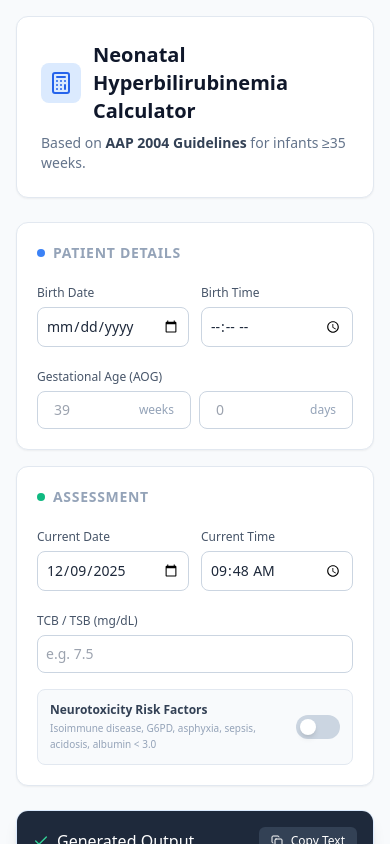
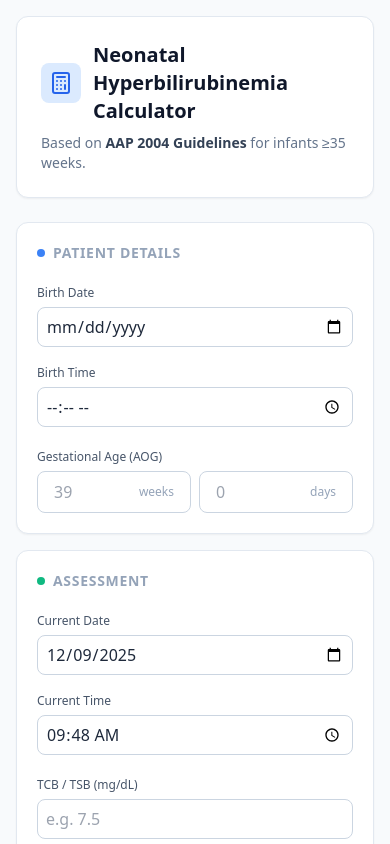
Before and after one commit to cvee112/bilicalc, a React (Vite) app: page / in a window 390 px wide. Shown: the top 844 px of the page. Built offline with nearby package versions, Linux system fonts and the light colour scheme.

Commit message:
Fix mobile layout and input zoom

```diff
--- a/src/App.jsx
+++ b/src/App.jsx
@@ -22,20 +22,17 @@ export default function NeonatalJaundiceCalculator() {
     const now = new Date();
 
     // Manual formatting to ensure Local Time (not UTC)
-    // Format: YYYY-MM-DD
     const year = now.getFullYear();
     const month = String(now.getMonth() + 1).padStart(2, '0');
     const day = String(now.getDate()).padStart(2, '0');
     const dateStr = `${year}-${month}-${day}`;
 
-    // Format: HH:MM
     const hours = String(now.getHours()).padStart(2, '0');
     const minutes = String(now.getMinutes()).padStart(2, '0');
     const timeStr = `${hours}:${minutes}`;
 
     setCurrentDate(dateStr);
     setCurrentTime(timeStr);
-    // Note: We leave DOB and TOB empty intentionally
   }, []);
 
   // --- Calculations ---
@@ -55,7 +52,6 @@ export default function NeonatalJaundiceCalculator() {
 
   // 2. Determine Neonatal Risk Category (AAP 2004 Guidelines)
   const riskCategory = useMemo(() => {
-    // Handle empty inputs safely
     if (gestationWeeks === '' && gestationDays === '') {
       return { label: "Pending Input", code: "NA", color: "text-slate-400 bg-slate-100" };
     }
@@ -82,7 +78,6 @@ export default function NeonatalJaundiceCalculator() {
   const thresholds = useMemo(() => {
     if (hol === null || hol < 12 || riskCategory.code === 'NA') return { photo: null, dvet: null };
 
-    // Data points [HOL, LowRisk, MedRisk, HighRisk]
     const photoCurve = [
       { h: 24, low: 12, med: 10, high: 8 },
       { h: 48, low: 15, med: 13, high: 11 },
@@ -241,14 +236,16 @@ Bhutani Risk Zone: ${bhutaniZone}`;
               Patient Details
             </h3>
 
-            <div className="grid grid-cols-2 gap-3">
+            {/* MOBILE FIX: grid-cols-1 on small screens, grid-cols-2 on tablet/desktop */}
+            <div className="grid grid-cols-1 sm:grid-cols-2 gap-3">
               <div className="space-y-1">
                 <label className="text-xs font-medium text-slate-600">Birth Date</label>
                 <input
                   type="date"
                   value={dob}
                   onChange={(e) => setDob(e.target.value)}
-                  className="w-full p-2 text-sm border border-slate-300 rounded-lg focus:ring-2 focus:ring-blue-500 outline-none"
+                  // MOBILE FIX: text-base prevents zoom on iPhone, md:text-sm keeps it small on PC
+                  className="w-full p-2 h-10 text-base md:text-sm border border-slate-300 rounded-lg focus:ring-2 focus:ring-blue-500 outline-none bg-white"
                 />
               </div>
               <div className="space-y-1">
@@ -257,7 +254,7 @@ Bhutani Risk Zone: ${bhutaniZone}`;
                   type="time"
                   value={tob}
                   onChange={(e) => setTob(e.target.value)}
-                  className="w-full p-2 text-sm border border-slate-300 rounded-lg focus:ring-2 focus:ring-blue-500 outline-none"
+                  className="w-full p-2 h-10 text-base md:text-sm border border-slate-300 rounded-lg focus:ring-2 focus:ring-blue-500 outline-none bg-white"
                 />
               </div>
             </div>
@@ -265,7 +262,7 @@ Bhutani Risk Zone: ${bhutaniZone}`;
             <div className="space-y-1">
               <label className="text-xs font-medium text-slate-600">Gestational Age (AOG)</label>
               <div className="flex gap-2">
-                <div className="flex-1 flex items-center border border-slate-300 rounded-lg px-2">
+                <div className="flex-1 flex items-center border border-slate-300 rounded-lg px-2 bg-white">
                   <input
                     type="number"
                     min="35"
@@ -273,11 +270,11 @@ Bhutani Risk Zone: ${bhutaniZone}`;
                     value={gestationWeeks}
                     onChange={(e) => setGestationWeeks(e.target.value)}
                     placeholder="39"
-                    className="w-full p-2 text-sm outline-none"
+                    className="w-full p-2 h-10 text-base md:text-sm outline-none bg-transparent"
                   />
                   <span className="text-xs text-slate-400 mr-2">weeks</span>
                 </div>
-                <div className="flex-1 flex items-center border border-slate-300 rounded-lg px-2">
+                <div className="flex-1 flex items-center border border-slate-300 rounded-lg px-2 bg-white">
                   <input
                     type="number"
                     min="0"
@@ -285,7 +282,7 @@ Bhutani Risk Zone: ${bhutaniZone}`;
                     value={gestationDays}
                     onChange={(e) => setGestationDays(e.target.value)}
                     placeholder="0"
-                    className="w-full p-2 text-sm outline-none"
+                    className="w-full p-2 h-10 text-base md:text-sm outline-none bg-transparent"
                   />
                   <span className="text-xs text-slate-400 mr-2">days</span>
                 </div>
@@ -300,14 +297,15 @@ Bhutani Risk Zone: ${bhutaniZone}`;
               Assessment
             </h3>
 
-             <div className="grid grid-cols-2 gap-3">
+             {/* MOBILE FIX: grid-cols-1 on small screens */}
+             <div className="grid grid-cols-1 sm:grid-cols-2 gap-3">
               <div className="space-y-1">
                 <label className="text-xs font-medium text-slate-600">Current Date</label>
                 <input
                   type="date"
                   value={currentDate}
                   onChange={(e) => setCurrentDate(e.target.value)}
-                  className="w-full p-2 text-sm border border-slate-300 rounded-lg focus:ring-2 focus:ring-emerald-500 outline-none"
+                  className="w-full p-2 h-10 text-base md:text-sm border border-slate-300 rounded-lg focus:ring-2 focus:ring-emerald-500 outline-none bg-white"
                 />
               </div>
               <div className="space-y-1">
@@ -316,7 +314,7 @@ Bhutani Risk Zone: ${bhutaniZone}`;
                   type="time"
                   value={currentTime}
                   onChange={(e) => setCurrentTime(e.target.value)}
-                  className="w-full p-2 text-sm border border-slate-300 rounded-lg focus:ring-2 focus:ring-emerald-500 outline-none"
+                  className="w-full p-2 h-10 text-base md:text-sm border border-slate-300 rounded-lg focus:ring-2 focus:ring-emerald-500 outline-none bg-white"
                 />
               </div>
             </div>
@@ -329,17 +327,15 @@ Bhutani Risk Zone: ${bhutaniZone}`;
                 placeholder="e.g. 7.5"
                 value={bilirubin}
                 onChange={(e) => setBilirubin(e.target.value)}
-                className="w-full p-2 text-sm border border-slate-300 rounded-lg focus:ring-2 focus:ring-emerald-500 outline-none"
+                className="w-full p-2 h-10 text-base md:text-sm border border-slate-300 rounded-lg focus:ring-2 focus:ring-emerald-500 outline-none"
               />
             </div>
 
-            {/* Added gap-4 for spacing */}
             <div className="flex items-center justify-between p-3 bg-slate-50 rounded-lg border border-slate-200 gap-4">
               <div className="text-xs">
                 <p className="font-semibold text-slate-700">Neurotoxicity Risk Factors</p>
-                <p className="text-slate-400 text-[10px] mt-0.5">Isoimmune disease, G6PD, asphyxia, sepsis, acidosis, albumin &lt; 3.0</p>
+                <p className="text-slate-400 text-[10px] mt-0.5 leading-relaxed">Isoimmune disease, G6PD, asphyxia, sepsis, acidosis, albumin &lt; 3.0</p>
               </div>
-              {/* FIXED TOGGLE BUTTON: w-11 container with translate-x-5 ensures fit */}
               <button
                 onClick={() => setRiskFactors(!riskFactors)}
                 className={`w-11 h-6 rounded-full p-1 transition-colors duration-200 ease-in-out flex-shrink-0 ${riskFactors ? 'bg-red-500' : 'bg-slate-300'}`}
@@ -371,7 +367,7 @@ Bhutani Risk Zone: ${bhutaniZone}`;
           </div>
 
           <div className="p-6 bg-slate-50">
-            <pre className="whitespace-pre-wrap font-mono text-sm text-slate-800 bg-white p-4 rounded-lg border border-slate-200 shadow-inner">
+            <pre className="whitespace-pre-wrap font-mono text-sm text-slate-800 bg-white p-4 rounded-lg border border-slate-200 shadow-inner overflow-x-auto">
               {reportText}
             </pre>
           </div>
```
